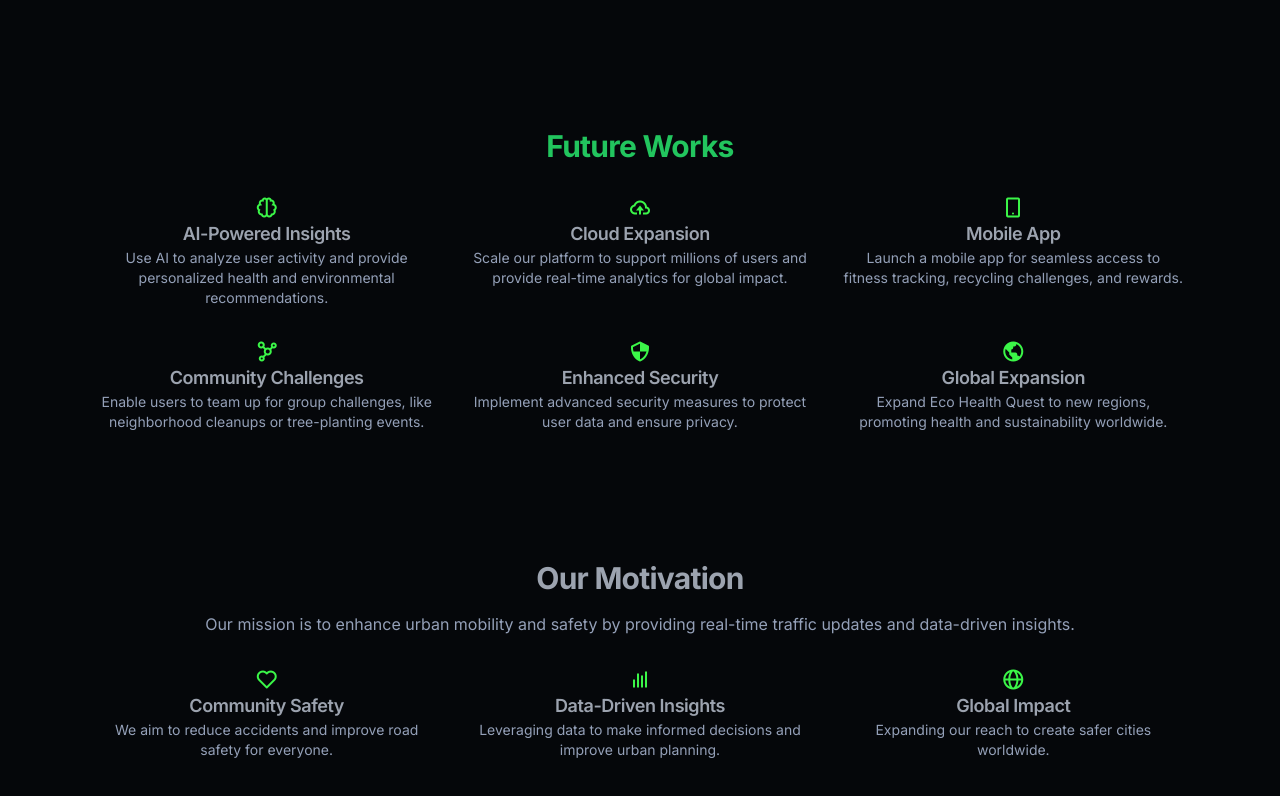
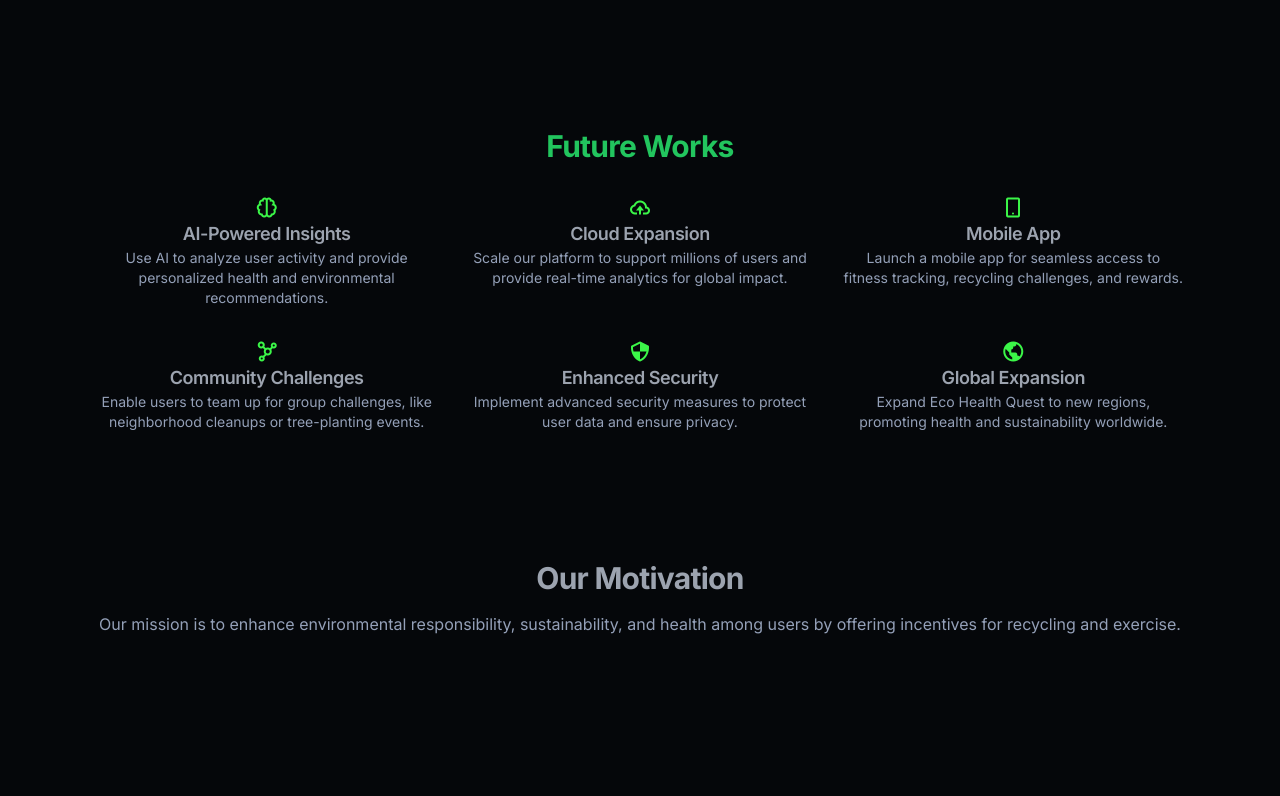
Before and after one commit to GokulCh/VCU-MiniHack-2025, a React (Vite) app in the folder app/: page / in a window 1280 px wide. Shown: the part 1352-2148 px from the top of the page. After the commit the page ends 2052 px from the top, so only its background shows below. Built offline with nearby package versions, Linux system fonts and the light colour scheme; the HTML template or start-up script is replaced by a standard one.

Commit message:
motivation update

```diff
--- a/app/src/components/HomePage/MotivationSection.jsx
+++ b/app/src/components/HomePage/MotivationSection.jsx
@@ -6,27 +6,9 @@ const MotivationSection = () => {
       <div className="max-w-6xl mx-auto text-center px-4 sm:px-6 lg:px-8">
         <h2 className="text-3xl font-bold text-primary">Our Motivation</h2>
         <p className="mt-4">
-          Our mission is to enhance urban mobility and safety by providing real-time traffic updates and data-driven
-          insights.
+          Our mission is to enhance environmental responsibility, sustainability, and health among users by offering incentives for recycling and exercise.
         </p>
-        <div className="grid grid-cols-1 sm:grid-cols-2 md:grid-cols-3 gap-8 mt-8">
-          <Motivation
-            icon="bx bx-heart"
-            title="Community Safety"
-            description="We aim to reduce accidents and improve road safety for everyone."
-          />
-          <Motivation
-            icon="bx bx-bar-chart"
-            title="Data-Driven Insights"
-            description="Leveraging data to make informed decisions and improve urban planning."
-          />
-          <Motivation
-            icon="bx bx-globe"
-            title="Global Impact"
-            description="Expanding our reach to create safer cities worldwide."
-          />
         </div>
-      </div>
     </section>
   );
 };
```
